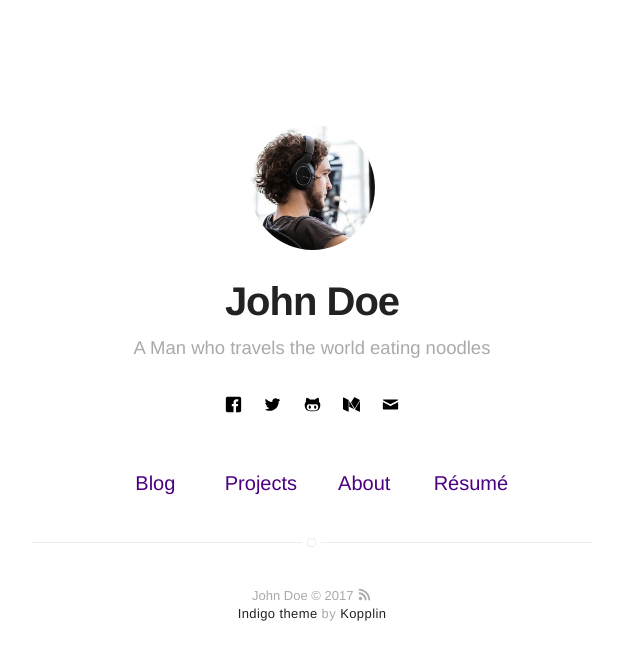
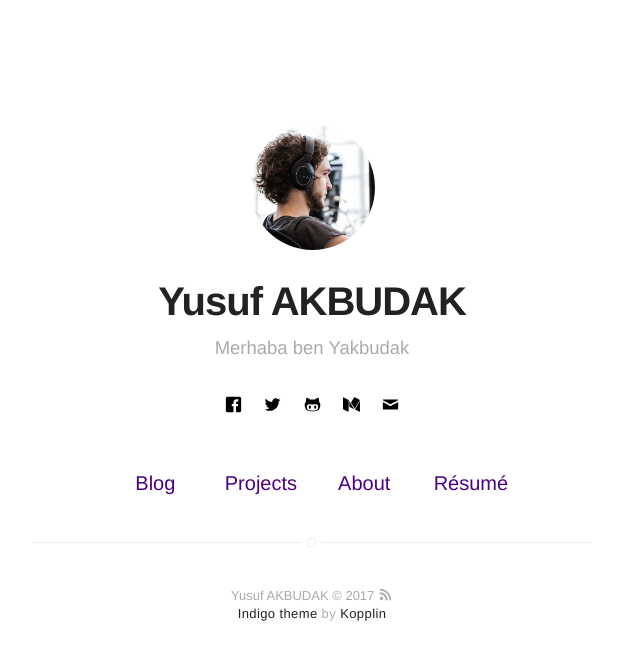
Before and after one commit to yusufakbudak/yusufakbudak.github.io, a Jekyll site: the page built from index.html, in a window 1280 px wide. Shown: the top 660 px of the page, without its empty margins (328-968 px from the left). Built offline with Jekyll 4.4.1, drawn with Linux system fonts in a browser that asks for light colours.

Commit message:
Update _config.yml

```diff
--- a/_config.yml
+++ b/_config.yml
@@ -1,6 +1,6 @@
 # main text of home
-name: John Doe
-bio: A Man who travels the world eating noodles
+name: Yusuf AKBUDAK
+bio: Merhaba ben Yakbudak
 
 # twitter summary info
 description: A blog about technology and stuff related
```
